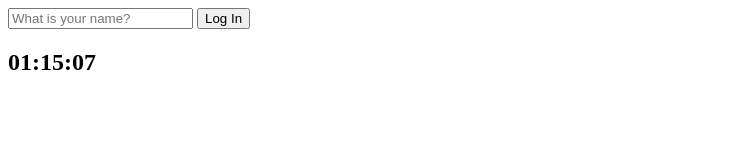
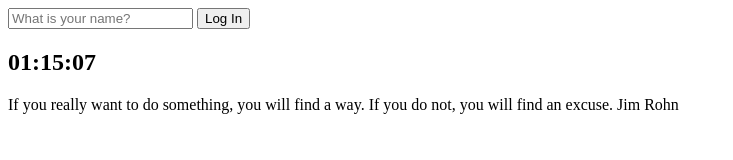
Before and after one commit to hyeond0/momentum, a plain HTML site: page index.html in a window 1280 px wide. Shown: the whole page, without its empty margins (0-733 px from the left). Drawn offline with Linux system fonts and the light colour scheme.

Commit message:
Create quotes

```diff
--- a/index.html
+++ b/index.html
@@ -18,7 +18,12 @@
     </form>
     <h2 id="clock">00:00</h2>
     <h1 class="hidden" id="greeting"></h1>
+    <div class="quote">
+      <span></span>
+      <span></span>
+    </div>
     <script src="js/greetings.js"></script>
     <script src="js/clock.js"></script>
+    <script src="js/quotes.js"></script>
   </body>
 </html>
--- /dev/null
+++ b/js/quotes.js
@@ -0,0 +1,57 @@
+const quotes = [
+  {
+    quote: "I never dreamed about success, I worked for it",
+    author: "Estee Lauder",
+  },
+  {
+    quote: "Do not try to be original, just try to be good.",
+    author: "Paul Rand",
+  },
+  {
+    quote: "Do not be afraid to give up the good to go for the great",
+    author: "John D. Rockefeller",
+  },
+  {
+    quote:
+      "If you cannot fly then run. If you cannot run, then walk. And if you cannot walk, then crawl, but whatever you do, you have to keep moving forward.",
+    author: "Martin Luther King Jr.",
+  },
+  {
+    quote:
+      "Our greatest weakness lies in giving up. The most certain way to succeed is always to try just one more time.",
+    author: "Thomas Edison",
+  },
+  {
+    quote:
+      "The fastest way to change yourself is to hang out with people who are already the way you want to be",
+    author: "REid Hoffman",
+  },
+  {
+    quote:
+      "Money is like gasoline during a road trip. You do not want to run out of gas on your trip, but you are not doing a tour of gas stations",
+    author: "Tim O Reilly",
+  },
+  {
+    quote:
+      "Some people dream of success, while other people get up every morning and make it happen",
+    author: "Wayne Huizenga",
+  },
+  {
+    quote:
+      "The only thing worse than starting something and falling.. is not starting something",
+    author: "SEth Godin",
+  },
+  {
+    quote:
+      "If you really want to do something, you will find a way. If you do not, you will find an excuse.",
+    author: "Jim Rohn",
+  },
+];
+
+const quote = document.querySelector(".quote span:first-child");
+const author = document.querySelector(".quote span:last-child");
+
+const todaysQuote = quotes[Math.floor(Math.random() * quotes.length)];
+
+quote.innerText = todaysQuote.quote;
+author.innerText = todaysQuote.author;
```
